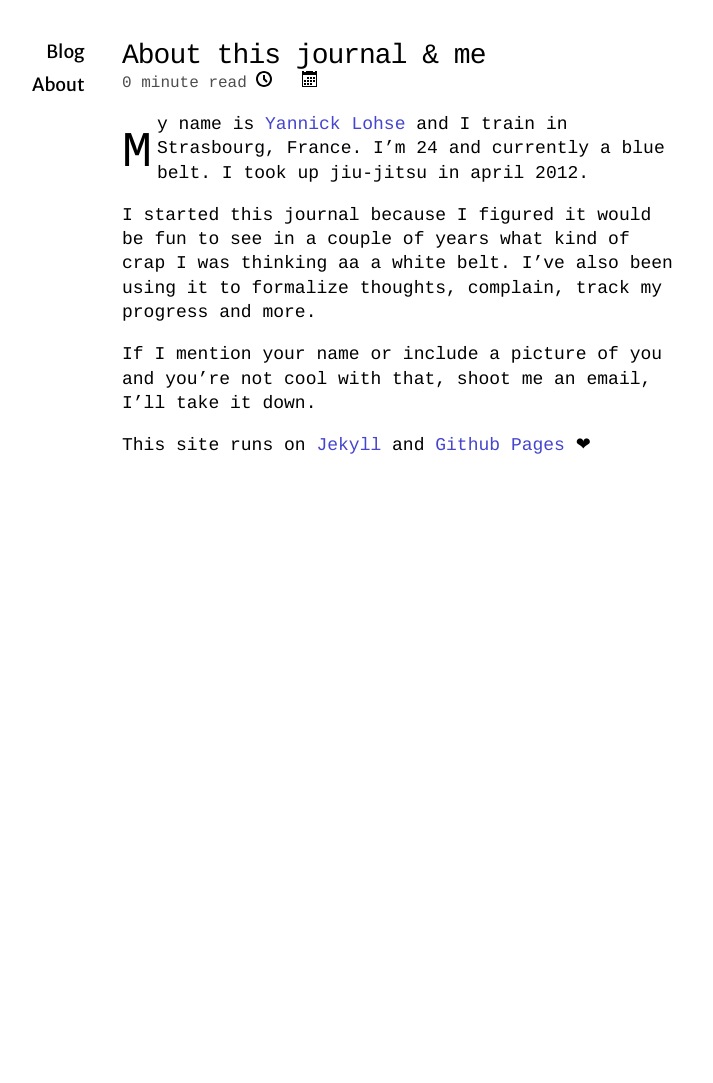
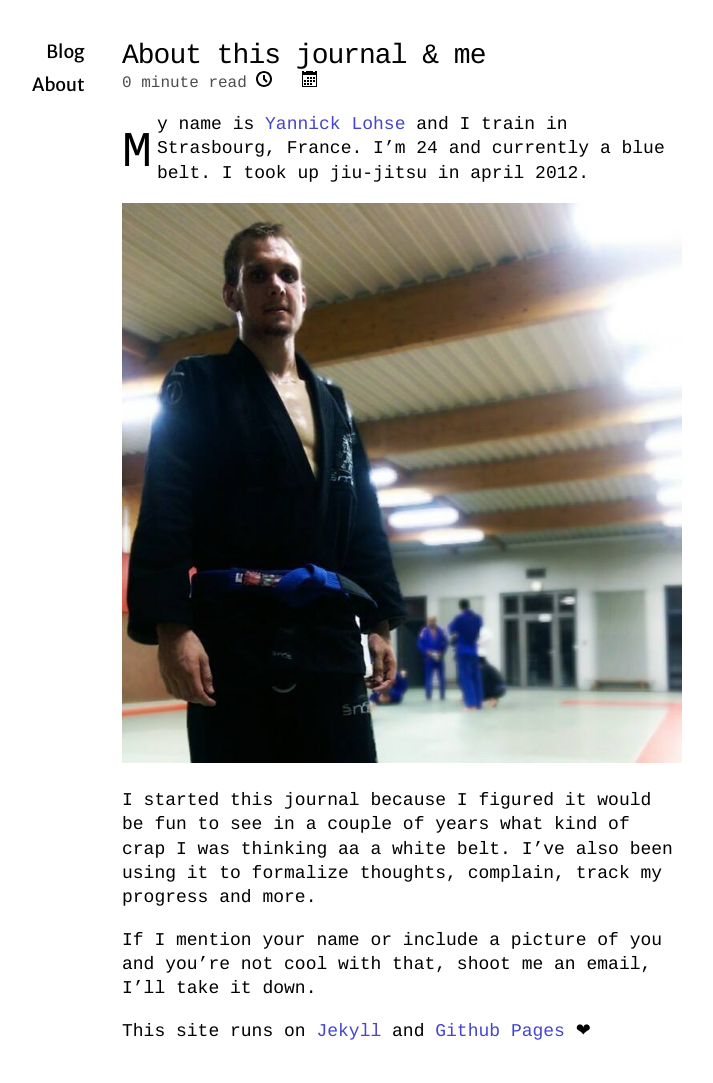
Before and after one commit to y-lohse/bjj, a Jekyll site: the page built from about.html, in a window 1280 px wide. Shown: the whole page, without its empty margins (238-951 px from the left). Built offline with Jekyll 4.4.1, drawn with Linux system fonts in a browser that asks for light colours; nearby versions of some CDN libraries; Markdown is read by kramdown in place of the engine named in the settings; before the commit the page ends 900 px from its top, so only the background shows below that.

Commit message:
Added a picture in the about page

```diff
--- a/about.html
+++ b/about.html
@@ -4,6 +4,10 @@ title: About this journal & me
 ---
 <p>
 My name is <a href="http://yannick-lohse.fr/">Yannick Lohse</a> and I train in Strasbourg, France. I’m 24 and currently a blue belt. I took up jiu-jitsu in april 2012.
+</p>
+
+<p>
+	<img src="/img/me.jpg" alt="A picture of me" />
 </p>
 
 <p>
```
Also changed, not shown: img/me.jpg (added).
